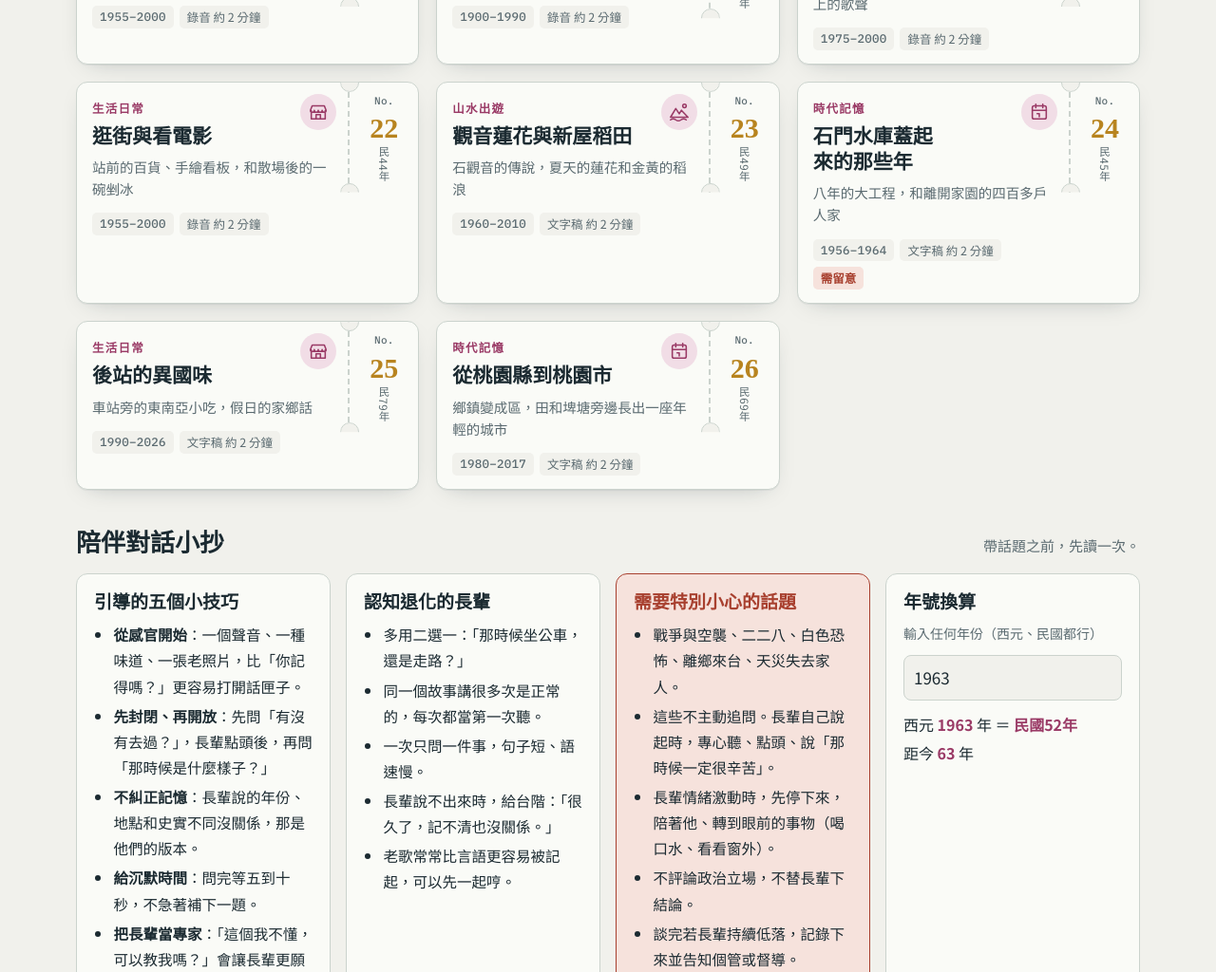
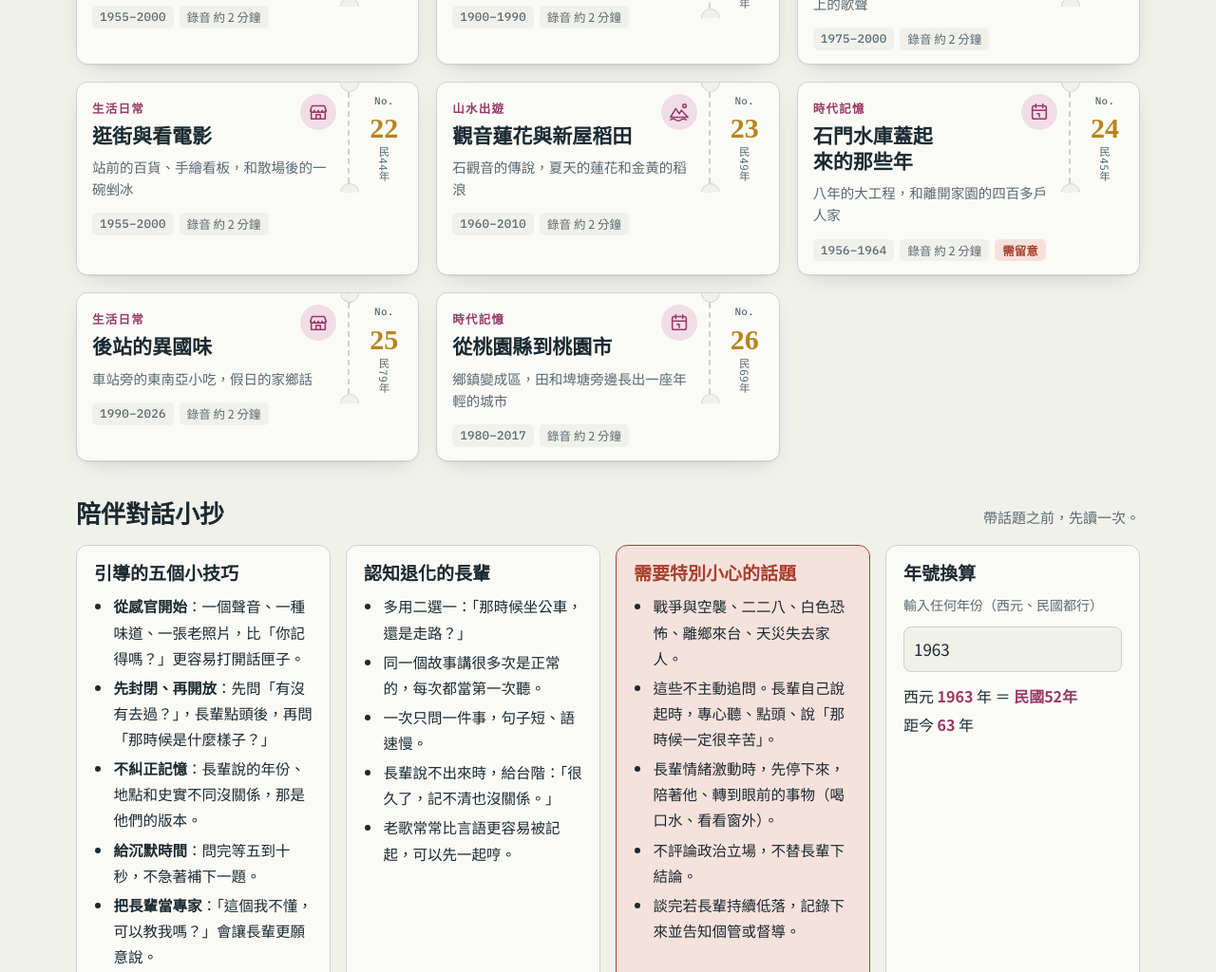
Before and after one commit to mattsue1003/taoyuan-storyteller, a plain HTML site: page index.html in a window 1280 px wide. Shown: the part 2910-3934 px from the top of the page at 95% size. Drawn offline with Linux system fonts and the light colour scheme.

Commit message:
Add files via upload

```diff
--- a/index.html
+++ b/index.html
@@ -1144,7 +1144,7 @@ function toast(msg){const t=$("#toast");t.textContent=msg;t.hidden=false;clearTi
 async function copy(text){try{await navigator.clipboard.writeText(text);toast("已複製")}catch(e){toast("無法自動複製，請手動選取文字")}}
 
 /* ---------- audio ---------- */
-const AUDIO=new Set(["01", "02", "03", "04", "05", "06", "07", "08", "09", "10", "11", "12", "13", "14", "15", "16", "17", "18", "19", "20", "21", "22"]);
+const AUDIO=new Set(["01", "02", "03", "04", "05", "06", "07", "08", "09", "10", "11", "12", "13", "14", "15", "16", "17", "18", "19", "20", "21", "22", "23", "24", "25", "26"]);
 const HOST={m:{name:"阿城伯",badge:"城"},f:{name:"小晴",badge:"晴"}};
 function parseStory(text){
   return text.split("\n").map(l=>l.trim()).filter(Boolean).map(l=>{
```
